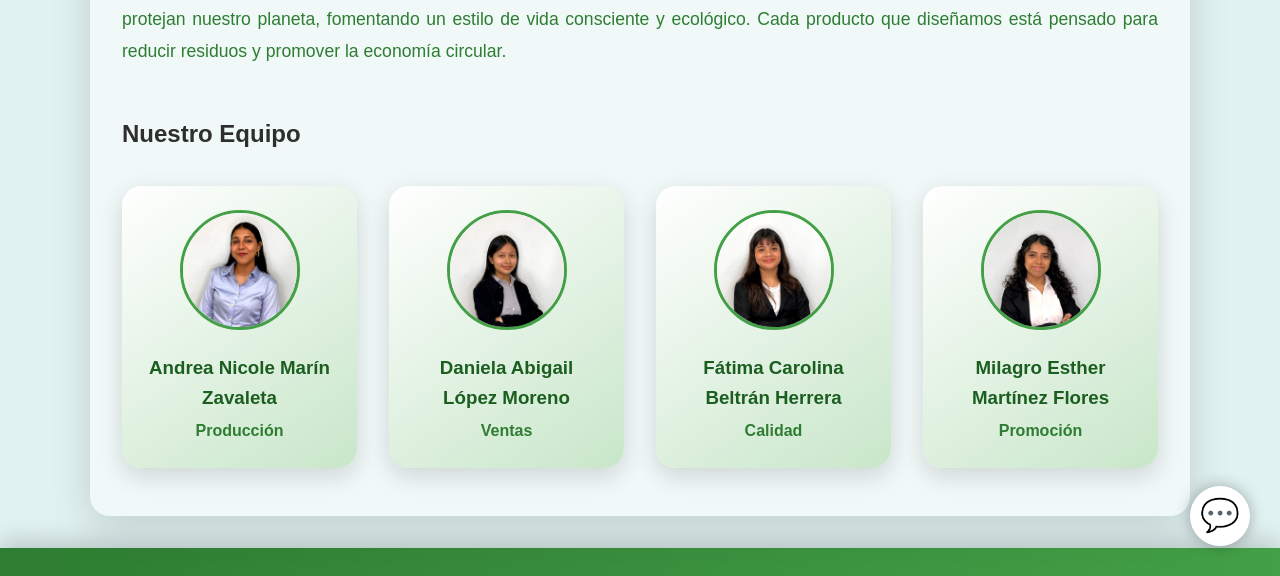
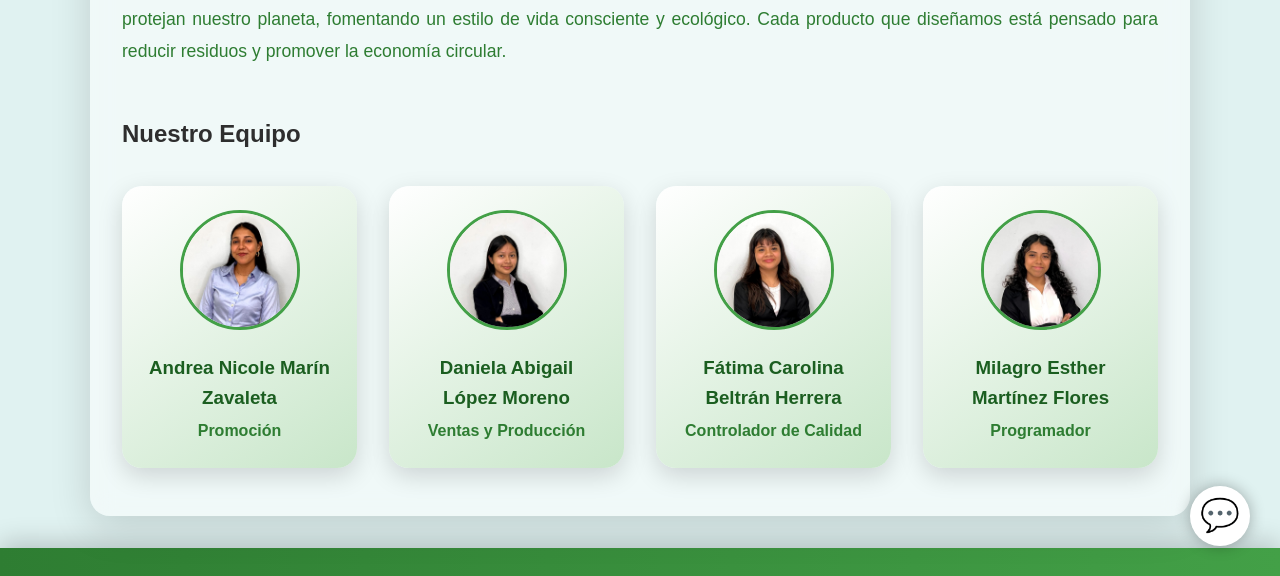
Before and after one commit to Miliglv/ecosolution.insal, a plain HTML site: page sobre.html in a window 1280 px wide. Shown: the part 224-800 px from the top of the page. Drawn offline with Linux system fonts and the light colour scheme.

Commit message:
Update sobre.html

```diff
--- a/sobre.html
+++ b/sobre.html
@@ -32,22 +32,22 @@
       <div class="member">
         <img src="img/nico.jpg" alt="Andrea Nicole Marín Zavaleta">
         <h3>Andrea Nicole Marín Zavaleta</h3>
-        <p>Producción</p>
+        <p>Promoción</p>
       </div>
       <div class="member">
         <img src="img/abi.jpg" alt="Daniela Abigail López Moreno">
         <h3>Daniela Abigail López Moreno</h3>
-        <p>Ventas</p>
+        <p>Ventas y Producción</p>
       </div>
       <div class="member">
         <img src="img/fati.jpg" alt="Fátima Carolina Beltrán Herrera">
         <h3>Fátima Carolina Beltrán Herrera</h3>
-        <p>Calidad</p>
+        <p>Controlador de Calidad</p>
       </div>
       <div class="member">
         <img src="img/mili.jpg" alt="Milagro Esther Martínez Flores">
         <h3>Milagro Esther Martínez Flores</h3>
-        <p>Promoción</p>
+        <p>Programador</p>
       </div>
     </div>
   </section>
```
